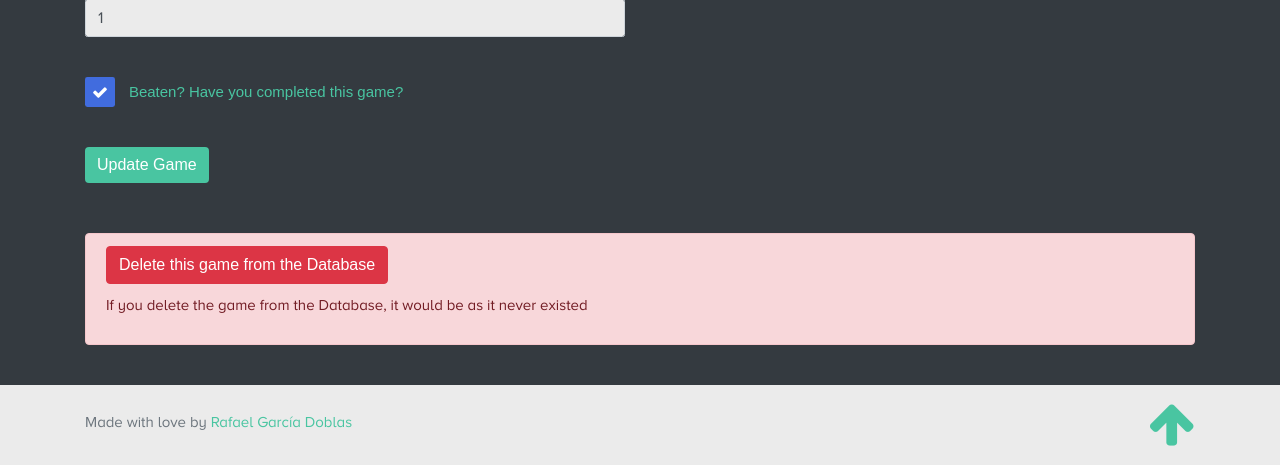
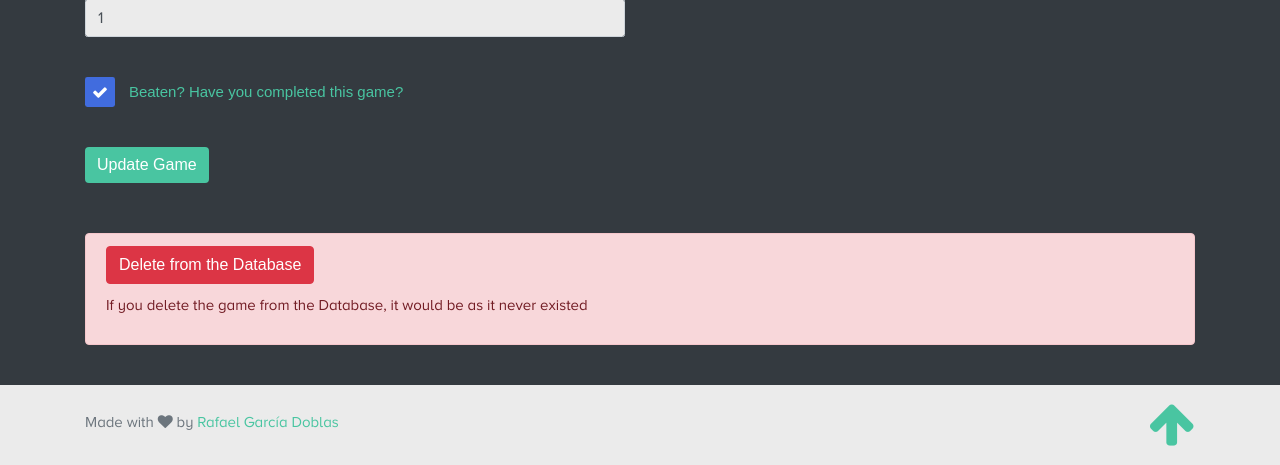
Before and after one commit to rafamalaga86/waip, a Django app: page /games/1 in a window 1280 px wide. Shown: the part 1277-1742 px from the top of the page. Run offline with Django 3.2, Linux system fonts and the light colour scheme; a user stored in the database is signed in; tables that the repository leaves empty hold one stand-in row (values such as "Sample post"); grey boxes marked "Sample" are stand-in pictures; some libraries are stand-ins or nearby versions; some web fonts are replaced.

Commit message:
Viewport Overflow Corrections

```diff
--- a/templates/game-detail.html
+++ b/templates/game-detail.html
@@ -107,7 +107,7 @@
     <section class="row mt-50">
       <div class="col">
         <form action="{% url 'delete_game' game.id %}"  class="alert alert-danger" role="alert">
-          <button class="btn btn-danger" type="submit">Delete this game from the Database</button>
+          <button class="btn btn-danger" type="submit">Delete from the Database</button>
           <p class="mt-10">If you delete the game from the Database, it would be as it never existed</p>
         </form>
       </div>
--- a/templates/parts/base.html
+++ b/templates/parts/base.html
@@ -138,7 +138,7 @@
             <p class="float-right">
               <a href="#top"><i class="fa fa-arrow-up back-to-top" aria-hidden="true"></i></a>
             </p>
-            <p>Made with love by <a href="//rafaelgarciadoblas.com">Rafael García Doblas</a></p>
+            <p>Made with <i class="fa fa-heart" aria-hidden="true"></i> by <a href="//rafaelgarciadoblas.com">Rafael García Doblas</a></p>
           </div>
         </footer>
 
```
